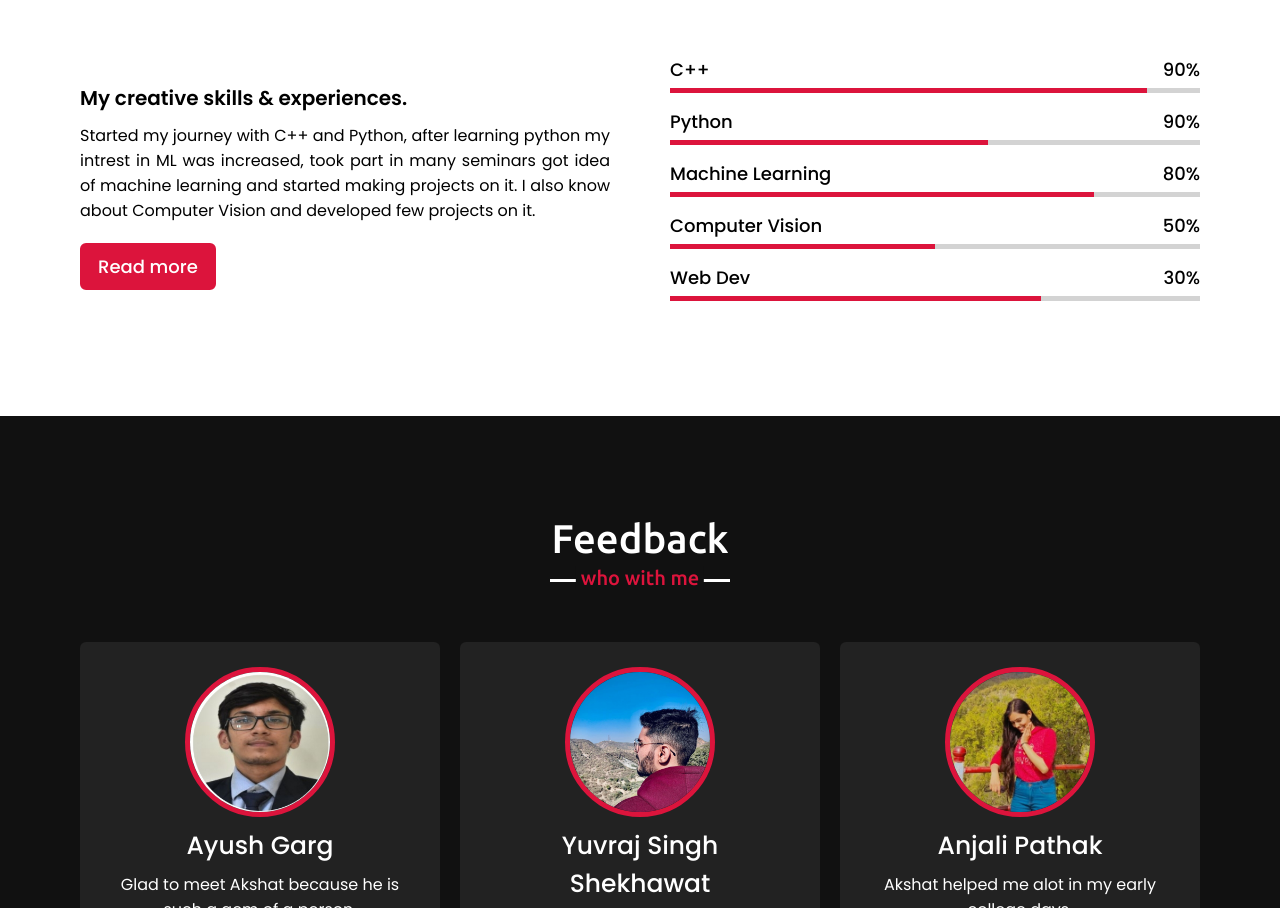
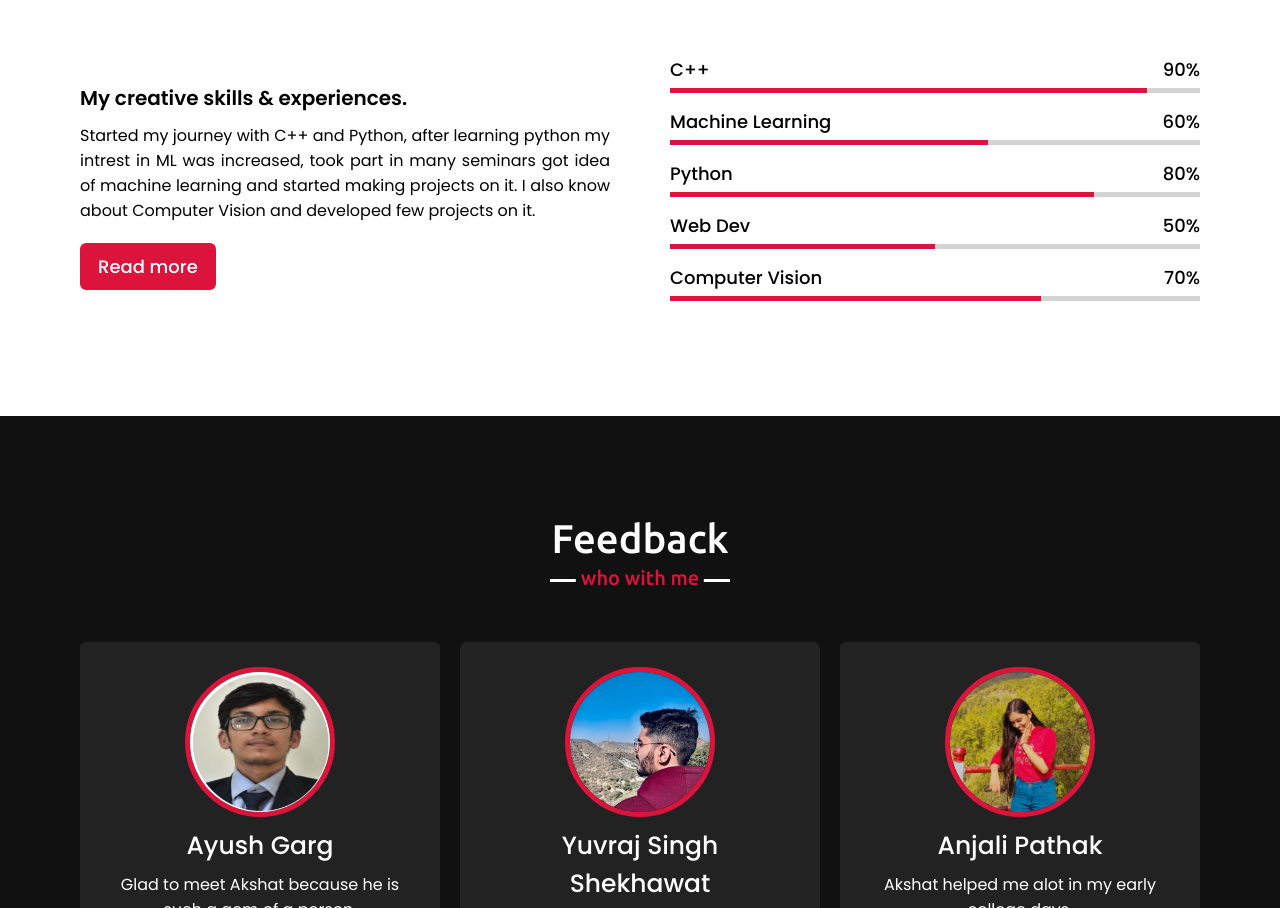
Before and after one commit to akshatprogrammer/portfolio, a plain HTML site: page index.html in a window 1280 px wide. Shown: the part 2285-3193 px from the top of the page. Drawn offline with nearby package versions, Linux system fonts and the light colour scheme.

Commit message:
Update index.html

```diff
--- a/index.html
+++ b/index.html
@@ -116,29 +116,29 @@
                     </div>
                     <div class="bars">
                         <div class="info">
-                            <span>Python</span>
-                            <span>90%</span>
+                            <span>Machine Learning</span>
+                            <span>60%</span>
                         </div>
                         <div class="line css"></div>
                     </div>
                     <div class="bars">
                         <div class="info">
-                            <span>Machine Learning</span>
+                            <span>Python</span>
                             <span>80%</span>
                         </div>
                         <div class="line js"></div>
                     </div>
                     <div class="bars">
                         <div class="info">
-                            <span>Computer Vision</span>
+                            <span>Web Dev</span>
                             <span>50%</span>
                         </div>
                         <div class="line php"></div>
                     </div>
                     <div class="bars">
                         <div class="info">
-                            <span>Web Dev</span>
-                            <span>30%</span>
+                            <span>Computer Vision</span>
+                            <span>70%</span>
                         </div>
                         <div class="line mysql"></div>
                     </div>
```
